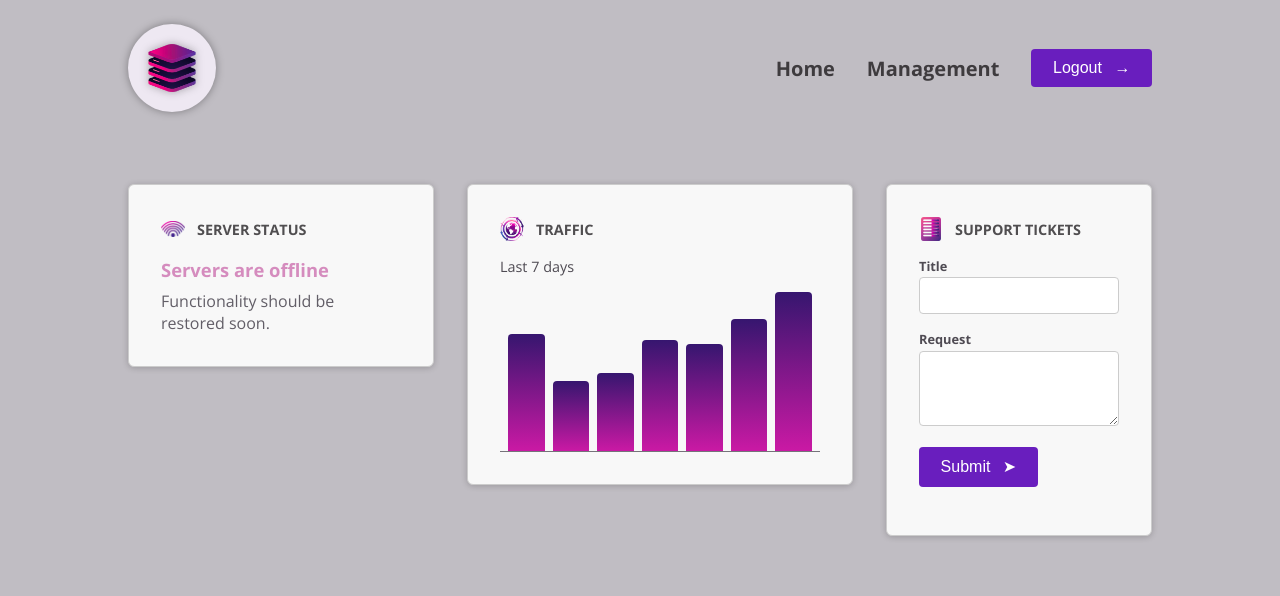
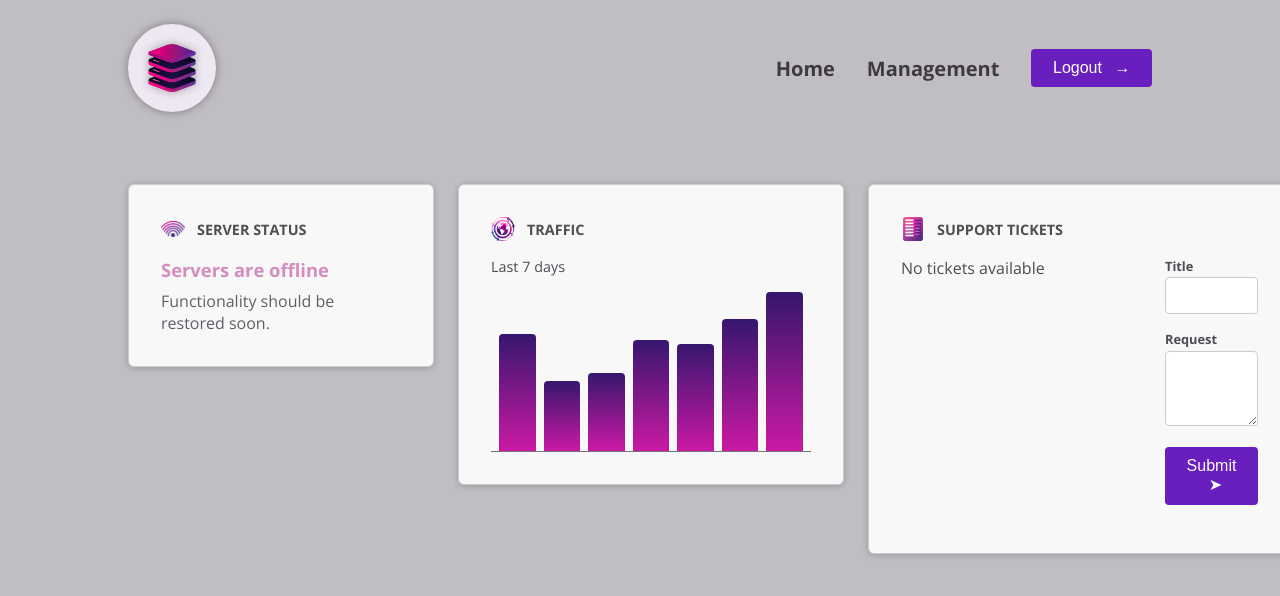
Before and after one commit to YvesJaques/angular_tutorial_section6, an Angular app: page / in a window 1280 px wide. Shown: the top 596 px of the page. Built offline with nearby package versions, Linux system fonts and the light colour scheme.

Commit message:
A Closer Look At Template For Loops

```diff
--- a/src/app/dashboard/tickets/tickets.component.html
+++ b/src/app/dashboard/tickets/tickets.component.html
@@ -1,3 +1,15 @@
+<div>
+    <ul>
+        @for (ticket of tickets; track ticket.id) {
+        <li>
+            <app-ticket />
+        </li>
+        } @empty {
+        <p>No tickets available</p>
+        }
+    </ul>
+</div>
+
 <div id="new-ticket">
     <app-new-ticket (add)="onAdd($event)" />
 </div>
--- a/src/app/dashboard/tickets/tickets.component.ts
+++ b/src/app/dashboard/tickets/tickets.component.ts
@@ -1,11 +1,12 @@
 import { Component } from '@angular/core';
 import { NewTicketComponent } from "./new-ticket/new-ticket.component";
 import { Ticket } from './ticket.model';
+import { TicketComponent } from "./ticket/ticket.component";
 
 @Component({
   selector: 'app-tickets',
   standalone: true,
-  imports: [NewTicketComponent],
+  imports: [NewTicketComponent, TicketComponent],
   templateUrl: './tickets.component.html',
   styleUrl: './tickets.component.css'
 })
```
